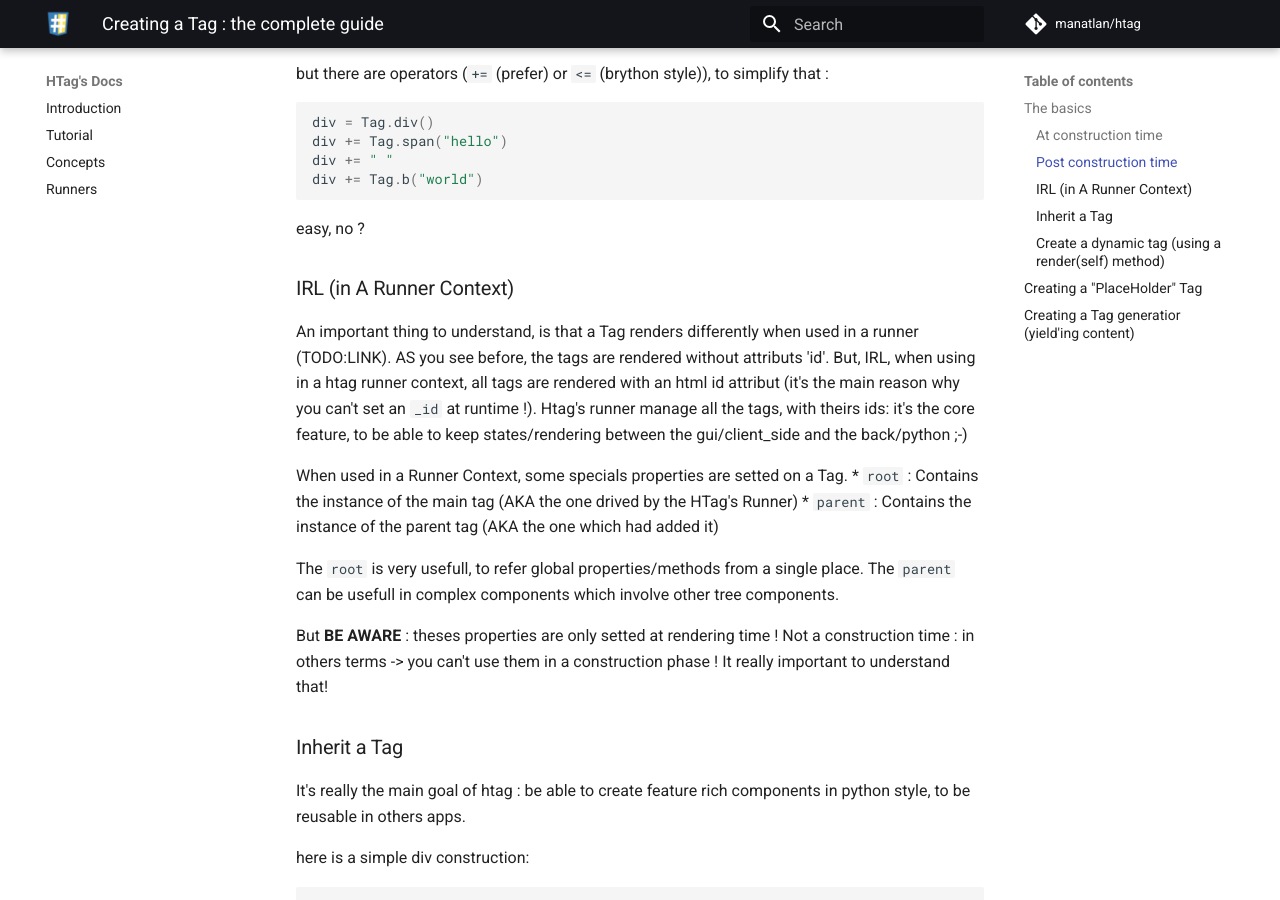
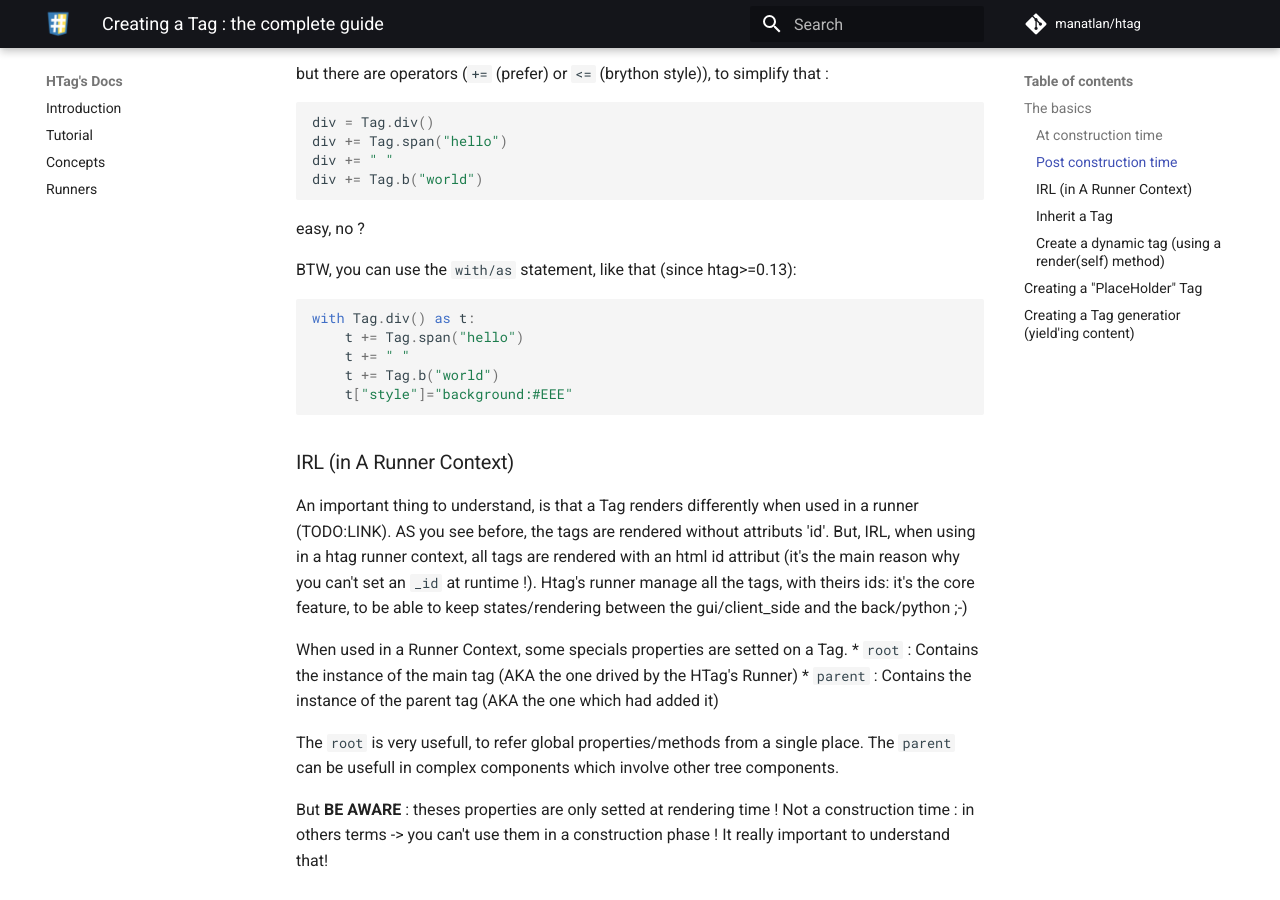
Before and after one commit to manatlan/htag, an MkDocs documentation site: the page built from docs/creating_a_tag.md, in a window 1280 px wide and 900 px high, scrolled down 2124 px. Built offline with MkDocs 1.6.1 and Material for MkDocs 9.7.7, drawn with Linux system fonts in a browser that asks for light colours; comment, search, counter and statistics services are not loaded.

Commit message:
Update creating_a_tag.md

````diff
--- a/docs/creating_a_tag.md
+++ b/docs/creating_a_tag.md
@@ -99,6 +99,18 @@ div += Tag.b("world")
 ```
 
 easy, no ?
+
+BTW, you can use the `with/as` statement, like that (since htag>=0.13):
+
+```python
+with Tag.div() as t:
+    t += Tag.span("hello")
+    t += " "
+    t += Tag.b("world")
+    t["style"]="background:#EEE"
+```
+
+
 
 ### IRL (in A Runner Context)
 
````
